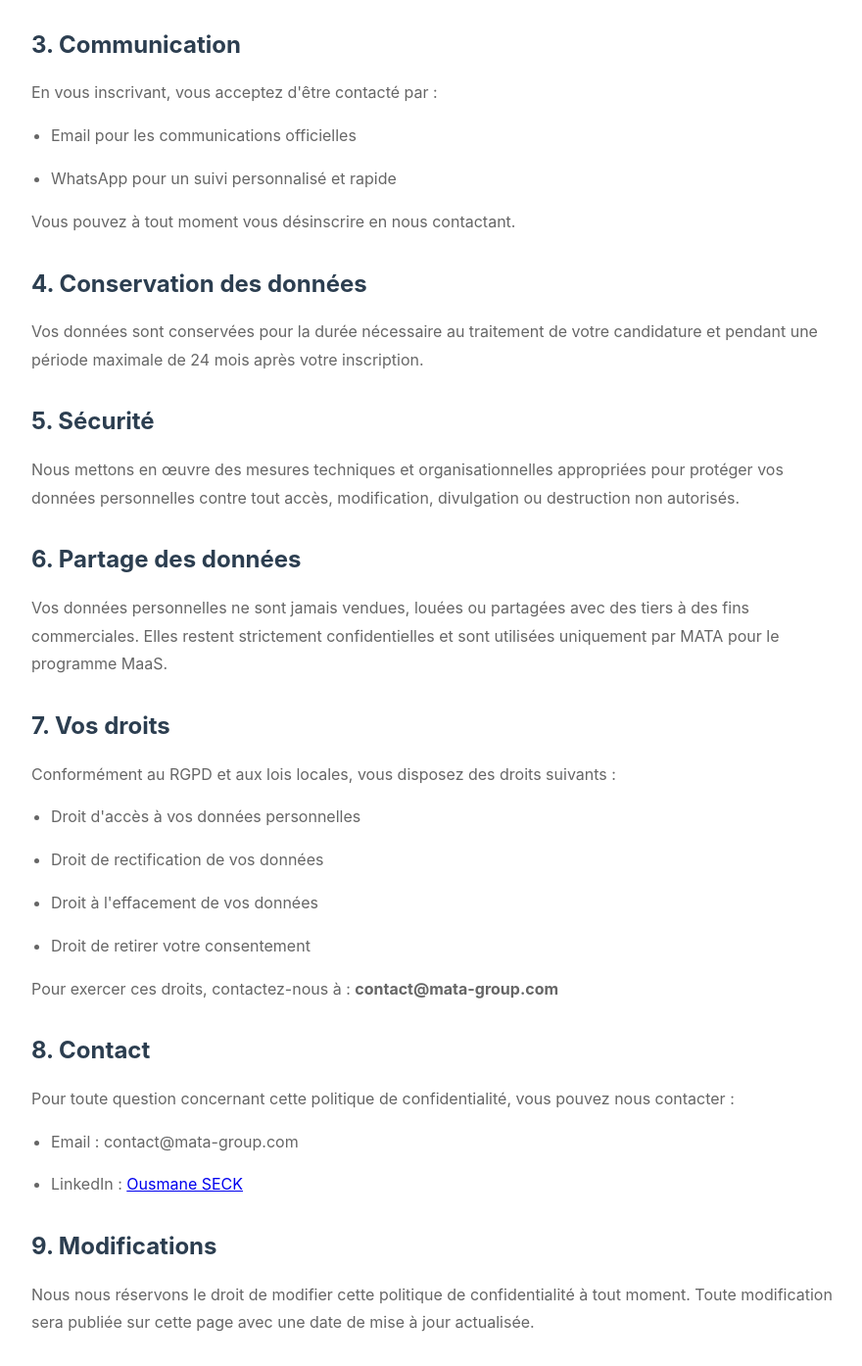
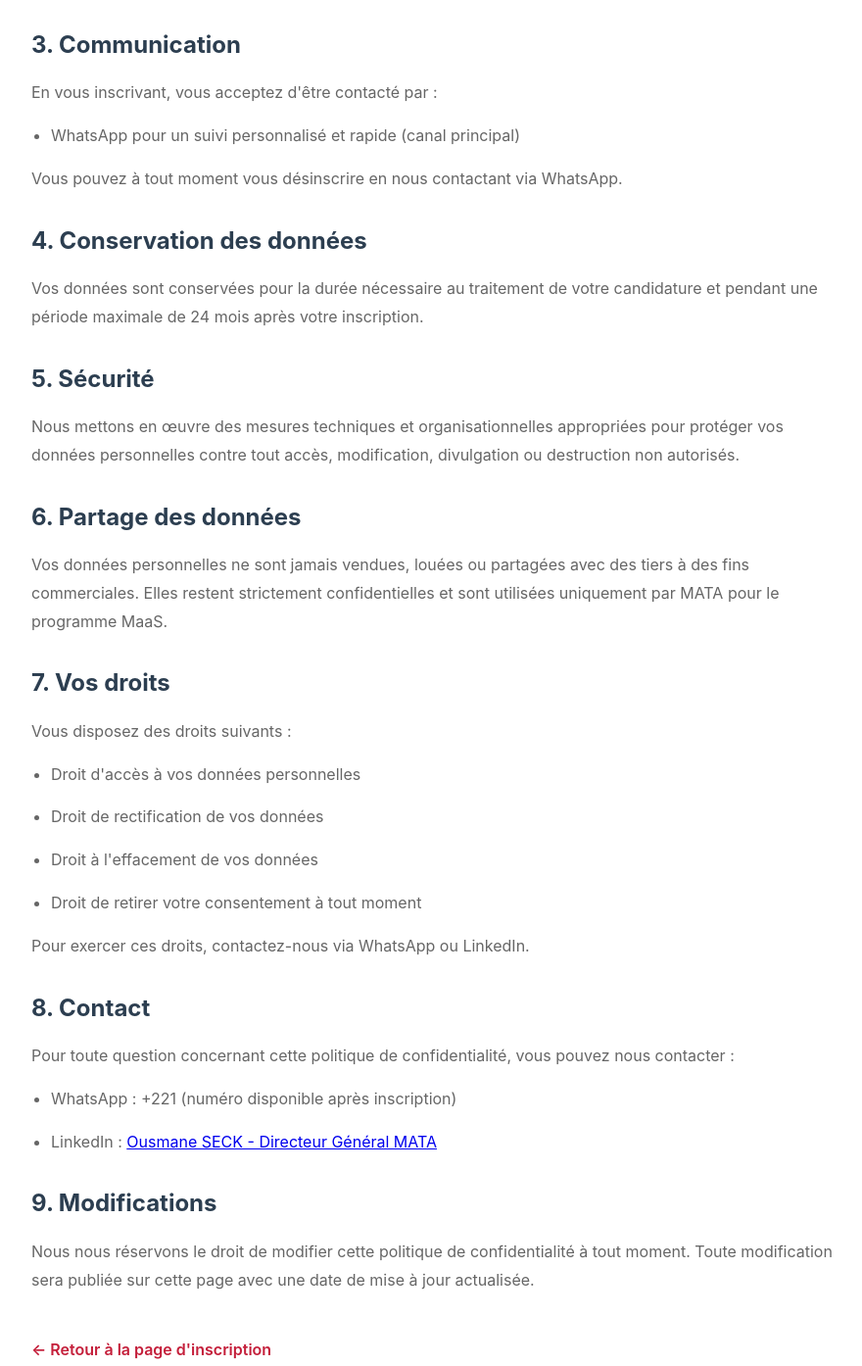
Before and after one commit to Zalint/MaaS, a website: page public/privacy.html in a window 1280 px wide. Shown: the part 933-2327 px from the top of the page at 98% size, without its empty margins (198-1078 px from the left). Drawn offline with Linux system fonts and the light colour scheme.

Commit message:
Update privacy policy: Remove RGPD references and email, focus on WhatsApp for African context

```diff
--- a/public/privacy.html
+++ b/public/privacy.html
@@ -73,10 +73,9 @@
         <h2>3. Communication</h2>
         <p>En vous inscrivant, vous acceptez d'être contacté par :</p>
         <ul>
-            <li>Email pour les communications officielles</li>
-            <li>WhatsApp pour un suivi personnalisé et rapide</li>
+            <li>WhatsApp pour un suivi personnalisé et rapide (canal principal)</li>
         </ul>
-        <p>Vous pouvez à tout moment vous désinscrire en nous contactant.</p>
+        <p>Vous pouvez à tout moment vous désinscrire en nous contactant via WhatsApp.</p>
 
         <h2>4. Conservation des données</h2>
         <p>Vos données sont conservées pour la durée nécessaire au traitement de votre candidature et pendant une période maximale de 24 mois après votre inscription.</p>
@@ -88,20 +87,20 @@
         <p>Vos données personnelles ne sont jamais vendues, louées ou partagées avec des tiers à des fins commerciales. Elles restent strictement confidentielles et sont utilisées uniquement par MATA pour le programme MaaS.</p>
 
         <h2>7. Vos droits</h2>
-        <p>Conformément au RGPD et aux lois locales, vous disposez des droits suivants :</p>
+        <p>Vous disposez des droits suivants :</p>
         <ul>
             <li>Droit d'accès à vos données personnelles</li>
             <li>Droit de rectification de vos données</li>
             <li>Droit à l'effacement de vos données</li>
-            <li>Droit de retirer votre consentement</li>
+            <li>Droit de retirer votre consentement à tout moment</li>
         </ul>
-        <p>Pour exercer ces droits, contactez-nous à : <strong>contact@mata-group.com</strong></p>
+        <p>Pour exercer ces droits, contactez-nous via WhatsApp ou LinkedIn.</p>
 
         <h2>8. Contact</h2>
         <p>Pour toute question concernant cette politique de confidentialité, vous pouvez nous contacter :</p>
         <ul>
-            <li>Email : contact@mata-group.com</li>
-            <li>LinkedIn : <a href="https://www.linkedin.com/in/ousmane-seck-b22b80164/" target="_blank">Ousmane SECK</a></li>
+            <li>WhatsApp : +221 (numéro disponible après inscription)</li>
+            <li>LinkedIn : <a href="https://www.linkedin.com/in/ousmane-seck-b22b80164/" target="_blank">Ousmane SECK - Directeur Général MATA</a></li>
         </ul>
 
         <h2>9. Modifications</h2>
```
